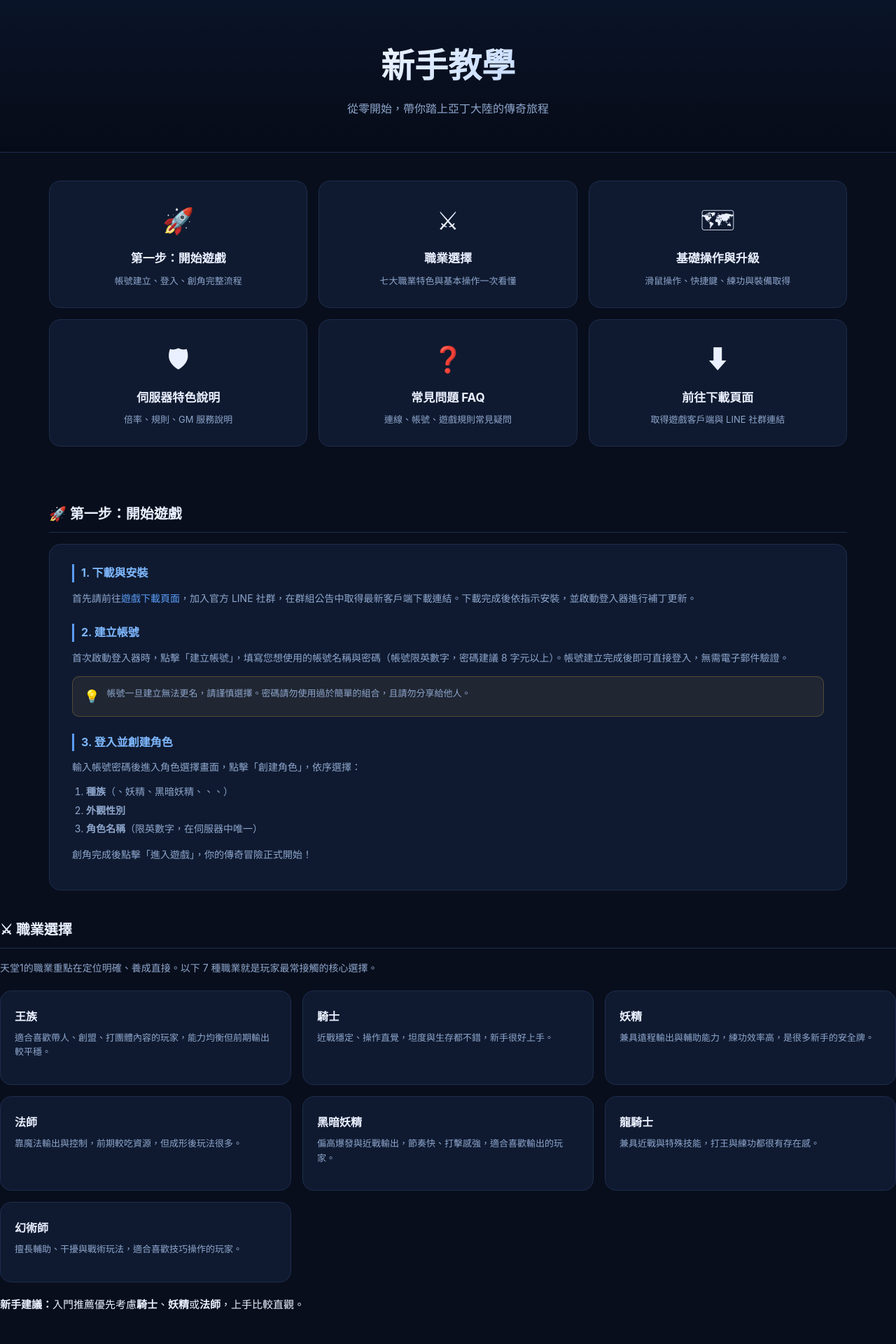
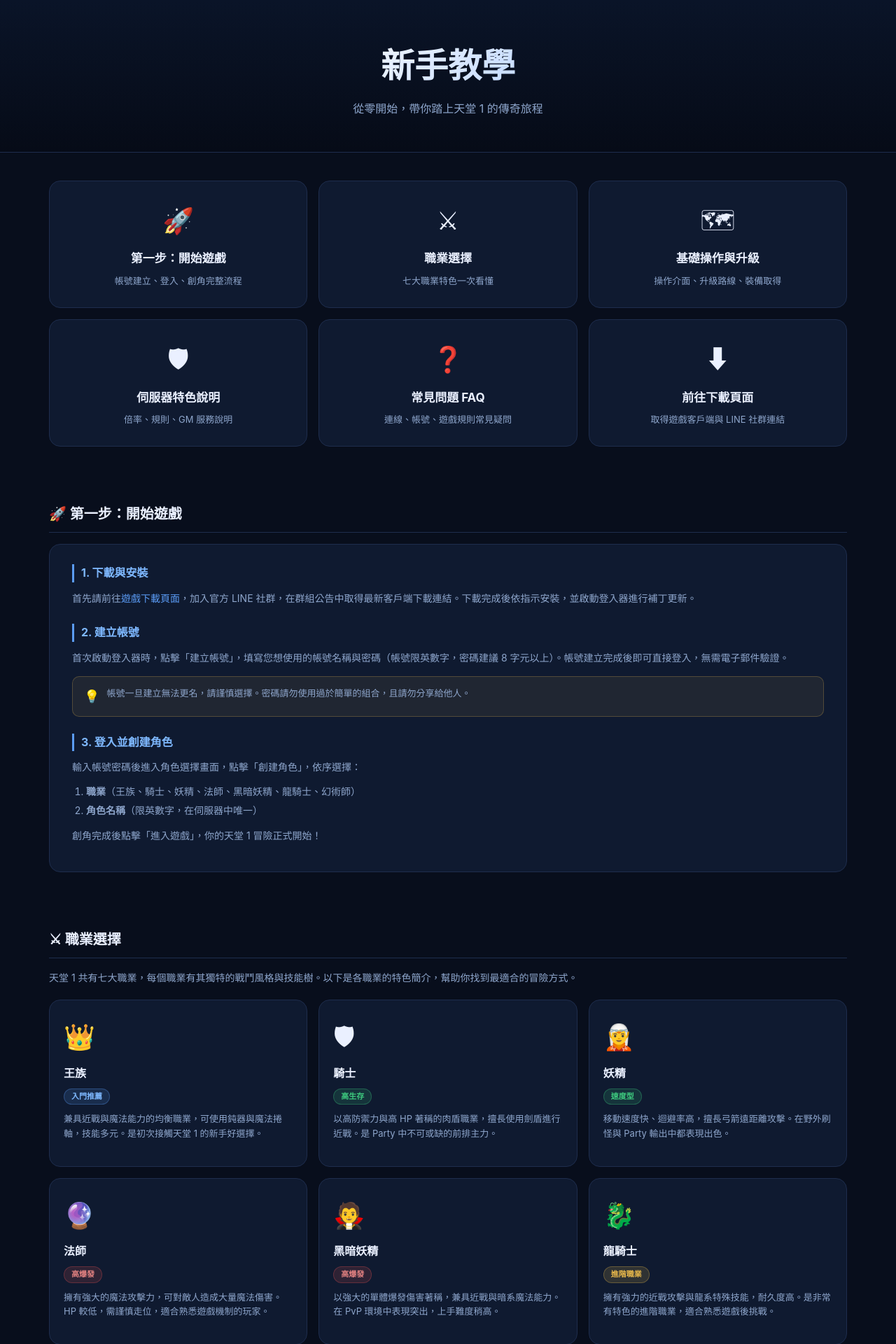
Before and after one commit to justminguo/yanfei-heaven-frontend, a Flask app: page /guide in a window 1280 px wide. Shown: the part 63-1983 px from the top of the page at 70% size. Run offline with Flask 3, Linux system fonts and the light colour scheme; data comes from the database, SQL or seed files in the repository.

Commit message:
fix: correct game content from 天堂2 to 天堂1 (Lineage I)
- guide.html: replace six L2 races (Human/Elf/Dark Elf/Orc/Dwarf/Kamael)
  with seven valid L1 classes (王族/騎士/妖精/法師/黑暗妖精/龍騎士/幻術師)
- guide.html: rewrite character creation — pick class, not race
- guide.html: replace L2 keyboard controls with L1 mouse-driven controls
  (left-click to move, F4 loot, F5~F12 configurable shortcuts)
- guide.html: remove L2-specific location names (Cruma Tower, Wasteland,
  Abandoned Mine); replace with generic L1-appropriate descriptions
- guide.html: remove L2 gear grade system (D-grade) and 靈魂晶石 reference
- guide.html: update FAQ to reference 血盟 (L1 clan) instead of 公會
- home.html: remove L2 location '古魯丁地監七樓' from featured monster copy;
  replace example weapon with generic L1-safe description
- base.html / schema.sql already corrected to 天堂1 by linter

Co-Authored-By: Claude Sonnet 4.6 <noreply@anthropic.com>

```diff
--- a/templates/guide.html
+++ b/templates/guide.html
@@ -7,7 +7,7 @@
 <section class="page-hero">
   <div class="container page-hero-inner">
     <h1 class="page-hero-title">新手教學</h1>
-    <p class="page-hero-sub">從零開始，帶你踏上亞丁大陸的傳奇旅程</p>
+    <p class="page-hero-sub">從零開始，帶你踏上天堂 1 的傳奇旅程</p>
   </div>
 </section>
 
@@ -22,12 +22,12 @@
     <a href="#classes" class="quick-card">
       <div class="quick-icon">⚔</div>
       <strong>職業選擇</strong>
-      <p>七大職業特色與基本操作一次看懂</p>
+      <p>七大職業特色一次看懂</p>
     </a>
     <a href="#gameplay" class="quick-card">
       <div class="quick-icon">🗺</div>
       <strong>基礎操作與升級</strong>
-      <p>滑鼠操作、快捷鍵、練功與裝備取得</p>
+      <p>操作介面、升級路線、裝備取得</p>
     </a>
     <a href="#server-info" class="quick-card">
       <div class="quick-icon">🛡</div>
@@ -64,28 +64,76 @@
     <h3 class="guide-h3">3. 登入並創建角色</h3>
     <p>輸入帳號密碼後進入角色選擇畫面，點擊「創建角色」，依序選擇：</p>
     <ol class="guide-ol">
-      <li><strong>種族</strong>（、妖精、黑暗妖精、、、）</li>
-      <li><strong>外觀性別</strong></li>
+      <li><strong>職業</strong>（王族、騎士、妖精、法師、黑暗妖精、龍騎士、幻術師）</li>
       <li><strong>角色名稱</strong>（限英數字，在伺服器中唯一）</li>
     </ol>
-    <p>創角完成後點擊「進入遊戲」，你的傳奇冒險正式開始！</p>
+    <p>創角完成後點擊「進入遊戲」，你的天堂 1 冒險正式開始！</p>
   </div>
 </section>
 
 <!-- ===== 職業 ===== -->
-<section class="guide-section">
+<section class="container section-block" id="classes">
   <h2 class="section-title">⚔ 職業選擇</h2>
-  <p class="section-desc">天堂1的職業重點在定位明確、養成直接。以下 7 種職業就是玩家最常接觸的核心選擇。</p>
+  <p class="section-desc">天堂 1 共有七大職業，每個職業有其獨特的戰鬥風格與技能樹。以下是各職業的特色簡介，幫助你找到最適合的冒險方式。</p>
+
   <div class="class-grid">
-    <div class="class-card"><strong class="class-name">王族</strong><p>適合喜歡帶人、創盟、打團體內容的玩家，能力均衡但前期輸出較平穩。</p></div>
-    <div class="class-card"><strong class="class-name">騎士</strong><p>近戰穩定、操作直覺，坦度與生存都不錯，新手很好上手。</p></div>
-    <div class="class-card"><strong class="class-name">妖精</strong><p>兼具遠程輸出與輔助能力，練功效率高，是很多新手的安全牌。</p></div>
-    <div class="class-card"><strong class="class-name">法師</strong><p>靠魔法輸出與控制，前期較吃資源，但成形後玩法很多。</p></div>
-    <div class="class-card"><strong class="class-name">黑暗妖精</strong><p>偏高爆發與近戰輸出，節奏快、打擊感強，適合喜歡輸出的玩家。</p></div>
-    <div class="class-card"><strong class="class-name">龍騎士</strong><p>兼具近戰與特殊技能，打王與練功都很有存在感。</p></div>
-    <div class="class-card"><strong class="class-name">幻術師</strong><p>擅長輔助、干擾與戰術玩法，適合喜歡技巧操作的玩家。</p></div>
+    <div class="class-card">
+      <div class="class-icon">👑</div>
+      <strong class="class-name">王族</strong>
+      <span class="class-badge">入門推薦</span>
+      <p>兼具近戰與魔法能力的均衡職業，可使用鈍器與魔法捲軸，技能多元。是初次接觸天堂 1 的新手好選擇。</p>
+    </div>
+
+    <div class="class-card">
+      <div class="class-icon">🛡</div>
+      <strong class="class-name">騎士</strong>
+      <span class="class-badge class-badge-green">高生存</span>
+      <p>以高防禦力與高 HP 著稱的肉盾職業，擅長使用劍盾進行近戰。是 Party 中不可或缺的前排主力。</p>
+    </div>
+
+    <div class="class-card">
+      <div class="class-icon">🧝</div>
+      <strong class="class-name">妖精</strong>
+      <span class="class-badge class-badge-green">速度型</span>
+      <p>移動速度快、迴避率高，擅長弓箭遠距離攻擊。在野外刷怪與 Party 輸出中都表現出色。</p>
+    </div>
+
+    <div class="class-card">
+      <div class="class-icon">🔮</div>
+      <strong class="class-name">法師</strong>
+      <span class="class-badge class-badge-red">高爆發</span>
+      <p>擁有強大的魔法攻擊力，可對敵人造成大量魔法傷害。HP 較低，需謹慎走位，適合熟悉遊戲機制的玩家。</p>
+    </div>
+
+    <div class="class-card">
+      <div class="class-icon">🧛</div>
+      <strong class="class-name">黑暗妖精</strong>
+      <span class="class-badge class-badge-red">高爆發</span>
+      <p>以強大的單體爆發傷害著稱，兼具近戰與暗系魔法能力。在 PvP 環境中表現突出，上手難度稍高。</p>
+    </div>
+
+    <div class="class-card">
+      <div class="class-icon">🐉</div>
+      <strong class="class-name">龍騎士</strong>
+      <span class="class-badge class-badge-warn">進階職業</span>
+      <p>擁有強力的近戰攻擊與龍系特殊技能，耐久度高。是非常有特色的進階職業，適合熟悉遊戲後挑戰。</p>
+    </div>
+
+    <div class="class-card">
+      <div class="class-icon">✨</div>
+      <strong class="class-name">幻術師</strong>
+      <span class="class-badge class-badge-gold">輔助型</span>
+      <p>擅長幻術、召喚與輔助魔法，能在 Party 中提供強力支援。玩法獨特，是喜歡輔助型風格的玩家首選。</p>
+    </div>
   </div>
-  <div class="tip-box"><strong>新手建議：</strong>入門推薦優先考慮<strong>騎士</strong>、<strong>妖精</strong>或<strong>法師</strong>，上手比較直觀。</div>
+
+  <div class="guide-tip guide-tip-blue">
+    <span class="guide-tip-icon">💡</span>
+    <span>
+      <strong>新手建議：</strong>第一個角色推薦選擇<strong>王族</strong>或<strong>騎士</strong>。
+      王族操作靈活、技能多元；騎士生存能力強、不易陣亡。熟悉遊戲後再嘗試法師或黑暗妖精等高爆發職業！
+    </span>
+  </div>
 </section>
 
 <!-- ===== 基礎操作與升級 ===== -->
@@ -93,63 +141,57 @@
   <h2 class="section-title">🗺 基礎操作與升級</h2>
   <div class="guide-card">
     <h3 class="guide-h3">基本操作</h3>
+    <p>天堂 1 以滑鼠為主要操作方式，點擊地面移動，點擊目標進行互動或攻擊。</p>
     <div class="keys-grid">
-      <div class="key-row"><span class="key-key">左鍵點擊</span><span>選擇目標 / 移動</span></div>
-      <div class="key-row"><span class="key-key">右鍵點擊</span><span>攻擊選定目標</span></div>
-      <div class="key-row"><span class="key-key">Tab</span><span>切換目標</span></div>
+      <div class="key-row"><span class="key-key">左鍵點擊（地面）</span><span>移動到目標位置</span></div>
+      <div class="key-row"><span class="key-key">左鍵點擊（目標）</span><span>選取並攻擊 / 與 NPC 互動</span></div>
       <div class="key-row"><span class="key-key">Ctrl + 左鍵</span><span>強制攻擊（PK 模式）</span></div>
-      <div class="key-row"><span class="key-key">Alt + 左鍵</span><span>拾取地板道具</span></div>
-      <div class="key-row"><span class="key-key">I</span><span>開啟背包</span></div>
-      <div class="key-row"><span class="key-key">P</span><span>開啟技能欄</span></div>
-      <div class="key-row"><span class="key-key">C</span><span>開啟角色資訊</span></div>
-      <div class="key-row"><span class="key-key">M</span><span>開啟地圖</span></div>
-      <div class="key-row"><span class="key-key">F4</span><span>快速撿取身邊地上物品</span></div>
-      <div class="key-row"><span class="key-key">F5~F12</span><span>可自訂道具 / 魔法快捷鍵</span></div>
-      <div class="key-row"><span class="key-key">滑鼠左鍵</span><span>移動、對話、攻擊與大部分操作</span></div>
+      <div class="key-row"><span class="key-key">F4</span><span>撿取地面道具（Loot）</span></div>
+      <div class="key-row"><span class="key-key">F5 ~ F12</span><span>可自訂快捷鍵（技能 / 藥水 / 道具）</span></div>
     </div>
 
     <h3 class="guide-h3">新手升級路線（1 ~ 40 級）</h3>
     <div class="guide-tip guide-tip-green">
       <span class="guide-tip-icon">📍</span>
-      <span>以下地點以本服 1× 倍率為準，建議每個地點打至可以輕鬆刷怪的程度再推進。</span>
+      <span>以下地點以本服倍率為準，建議每個地點打至可以輕鬆刷怪的程度再推進。</span>
     </div>
     <ul class="level-guide-list">
       <li>
         <span class="level-range">Lv. 1 – 10</span>
         <div>
-          <strong>初始村莊周邊</strong>
-          <p>各種族起始村莊附近的小怪（哥布林、蜘蛛、骷髏等）。善用初始 NPC 新手任務可獲得額外裝備與 金幣（遊戲幣）。</p>
+          <strong>起始村莊周邊</strong>
+          <p>各職業起始村莊附近的低階怪物。善用初始 NPC 新手任務可獲得額外裝備與 Adena（遊戲幣）。</p>
         </div>
       </li>
       <li>
         <span class="level-range">Lv. 10 – 20</span>
         <div>
-          <strong>格路丁廢礦 / 妖精森林</strong>
-          <p>天堂1多半靠滑鼠點擊移動、攻擊與對話。打怪時記得善用 F4 撿物、F5~F12 設定常用技能與道具，操作會順很多。</p>
+          <strong>近郊狩獵場</strong>
+          <p>村莊周邊的中階野外區域，怪物密度高、掉落穩定。記得向 NPC 接受可用的任務，累積 Adena 與熟練度。</p>
         </div>
       </li>
       <li>
         <span class="level-range">Lv. 20 – 30</span>
         <div>
-          <strong>棄礦（Abandoned Mine）/ 蒼白地（Wasteland）</strong>
-          <p>前期先熟悉村莊周邊與基礎補給，練功時優先注意重量、補品與回卷配置，比衝等更重要。</p>
+          <strong>地區地城 / 野外地圖</strong>
+          <p>進入各地區地城或深入野外地圖，怪物等級與掉落品質提升。建議組 Party 以提升效率。</p>
         </div>
       </li>
       <li>
         <span class="level-range">Lv. 30 – 40</span>
         <div>
-          <strong>古魯丁地監（Cruma Tower）1 ~ 3 層</strong>
-          <p>地監是這個階段最主要的刷怪聖地，掉落物品豐富。建議組 Party 進入以提升效率與安全性。</p>
+          <strong>中高階地城</strong>
+          <p>此階段主要於中高階地城或城堡周邊刷怪，掉落物品豐富。強烈建議組 Party 進入以提升效率與安全性。</p>
         </div>
       </li>
     </ul>
 
     <h3 class="guide-h3">裝備取得建議</h3>
     <ul class="guide-ul">
-      <li>初期裝備可向村莊 NPC 商店購買，或在拍賣場（私人商店）用 金幣 購入。</li>
+      <li>初期裝備可向村莊 NPC 商店購買，或在私人商店用 Adena 購入。</li>
       <li>善用<a href="{{ url_for('drops') }}">掉落查詢</a>頁面，查詢目標裝備由哪隻怪物掉落，規劃刷怪路線。</li>
-      <li>40 級後建議換上 D 等級裝備（藍色名稱），差距相當顯著。</li>
-      <li>裝備可透過「靈魂晶石」附魔強化，詳見進階教學。</li>
+      <li>裝備可透過附魔強化（安全強化值內風險較低），詳情請詢問社群老玩家。</li>
+      <li>武器與防具有職業限制，各職業可裝備的種類不同，選購前請確認。</li>
     </ul>
   </div>
 </section>
@@ -176,7 +218,7 @@
     <div class="info-card">
       <div class="info-icon">🔄</div>
       <strong>定期版本更新</strong>
-      <p>定期推出新地圖、副本與遊戲內活動，讓老玩家保持新鮮感，讓新玩家有持續的目標可以追求。</p>
+      <p>定期推出新地圖、活動與遊戲內容，讓老玩家保持新鮮感，讓新玩家有持續的目標可以追求。</p>
     </div>
     <div class="info-card">
       <div class="info-icon">💬</div>
@@ -217,11 +259,11 @@
     </div>
     <div class="faq-item">
       <button class="faq-q" onclick="toggleFaq(this)">
-        我是第一次玩天堂1，適合加入嗎？
+        我是第一次玩天堂 1，適合加入嗎？
         <span class="faq-arrow">▶</span>
       </button>
       <div class="faq-a">
-        非常適合！本服有活躍的社群與友善的老玩家，新手進入後很快就能得到協助。建議先閱讀本頁教學，入門可優先考慮騎士、妖精或法師，並加入官方 LINE 群組詢問問題。
+        非常適合！本服有活躍的社群與友善的老玩家，新手進入後很快就能得到協助。建議先閱讀本頁教學，選擇王族或騎士作為入門職業，並加入官方 LINE 群組詢問問題。
       </div>
     </div>
     <div class="faq-item">
@@ -230,7 +272,7 @@
         <span class="faq-arrow">▶</span>
       </button>
       <div class="faq-a">
-        不需要。天堂1雖然重視社群互動，但前期也能自己慢慢練功。熟悉後再找血盟或朋友一起玩，體驗會更完整。
+        不需要。天堂 1 雖然是一款重視社群互動的 MMORPG，但本服支援單人刷怪升級，你可以按照自己的步調進行。加入血盟後，攻城戰、地城等內容更加精彩，推薦在熟悉遊戲後找一個血盟加入。
       </div>
     </div>
     <div class="faq-item">
@@ -239,7 +281,7 @@
         <span class="faq-arrow">▶</span>
       </button>
       <div class="faq-a">
-        請透過以下方式回報：①在遊戲內輸入 GM 指令（如 /gmlist 查看在線 GM）；②前往官方 LINE 群組，以文字 + 截圖方式向管理員回報。回報時請提供：時間、地點、涉及帳號名稱及截圖，以加速處理。
+        請透過以下方式回報：①在遊戲內聯繫在線 GM；②前往官方 LINE 群組，以文字 + 截圖方式向管理員回報。回報時請提供：時間、地點、涉及帳號名稱及截圖，以加速處理。
       </div>
     </div>
     <div class="faq-item">
@@ -248,16 +290,16 @@
         <span class="faq-arrow">▶</span>
       </button>
       <div class="faq-a">
-        每個帳號最多可建立 7 個角色（各伺服器設定可能不同）。關於多開（在同一台電腦同時執行多個客戶端），請於 LINE 群組確認目前政策，避免違反伺服器規定。
+        每個帳號可建立數個角色（各伺服器設定可能不同）。關於多開（在同一台電腦同時執行多個客戶端），請於 LINE 群組確認目前政策，避免違反伺服器規定。
       </div>
     </div>
     <div class="faq-item">
       <button class="faq-q" onclick="toggleFaq(this)">
-        遊戲內 金幣（遊戲幣）不夠用怎麼辦？
+        遊戲內 Adena（遊戲幣）不夠用怎麼辦？
         <span class="faq-arrow">▶</span>
       </button>
       <div class="faq-a">
-        新手賺 金幣 的主要方式：①刷怪掉落物品後至村莊 NPC 或私人商店販賣；②製作道具販售（職業）；③完成任務獲得獎勵。可以善用<a href="{{ url_for('drops') }}">掉落查詢</a>找出哪些怪物掉落高價值物品，針對刷怪。
+        新手賺 Adena 的主要方式：①刷怪掉落物品後至村莊 NPC 或私人商店販賣；②完成 NPC 任務獲得獎勵。可以善用<a href="{{ url_for('drops') }}">掉落查詢</a>找出哪些怪物掉落高價值物品，針對刷怪。
       </div>
     </div>
     <div class="faq-item">
@@ -266,16 +308,16 @@
         <span class="faq-arrow">▶</span>
       </button>
       <div class="faq-a">
-        角色刪除後通常需要等待系統確認期（通常 7 天）才會完全刪除。在此期間，可透過 GM 協助取消刪除。請在 LINE 群組聯繫 GM，並提供角色名稱與帳號資訊。七天後完全刪除的角色則無法復原，請謹慎操作。
+        角色刪除後通常需要等待系統確認期才會完全刪除。在此期間，可透過 GM 協助取消刪除。請在 LINE 群組聯繫 GM，並提供角色名稱與帳號資訊。完全刪除後的角色則無法復原，請謹慎操作。
       </div>
     </div>
     <div class="faq-item">
       <button class="faq-q" onclick="toggleFaq(this)">
-        遊戲有語音嗎？支援繁體中文介面嗎？
+        遊戲支援繁體中文介面嗎？
         <span class="faq-arrow">▶</span>
       </button>
       <div class="faq-a">
-        本服提供繁體中文化介面，包含技能名稱、物品說明與 NPC 對話均已漢化。部分音效為原版英文配音，但不影響遊戲體驗。如有翻譯錯誤，歡迎在 LINE 群組回報讓我們改善。
+        本服提供繁體中文化介面，包含技能名稱、物品說明與 NPC 對話均已漢化。如有翻譯錯誤，歡迎在 LINE 群組回報讓我們改善。
       </div>
     </div>
   </div>
--- a/templates/home.html
+++ b/templates/home.html
@@ -194,14 +194,14 @@
         <div class="featured-badge">🔥 熱門怪物</div>
         <div class="featured-icon-wrap">💀</div>
         <h3>死亡騎士</h3>
-        <p>出沒於古魯丁地監七樓，騎士們的終極噩夢，據說他身上藏有傳說中的秘寶...</p>
+        <p>出沒於高階地城深處，騎士們的終極噩夢，據說他身上藏有稀有裝備與傳說物品...</p>
         <a href="{{ url_for('monsters') }}" class="btn-sm">查看掉落</a>
       </div>
       <div class="featured-card">
         <div class="featured-badge featured-badge-gold">⚡ 傳說神武</div>
         <div class="featured-icon-wrap">🗡</div>
-        <h3>真・冥皇執行劍</h3>
-        <p>一把被詛咒的雙手劍，擁有巨大的破壞力，只有最強大的黑暗妖精才能駕馭。</p>
+        <h3>冥皇之劍</h3>
+        <p>一把充滿詛咒力量的稀有武器，需達到指定等級方可裝備，是頂尖玩家夢寐以求的神器。</p>
         <a href="{{ url_for('items') }}" class="btn-sm">查看詳情</a>
       </div>
     </div>
```
